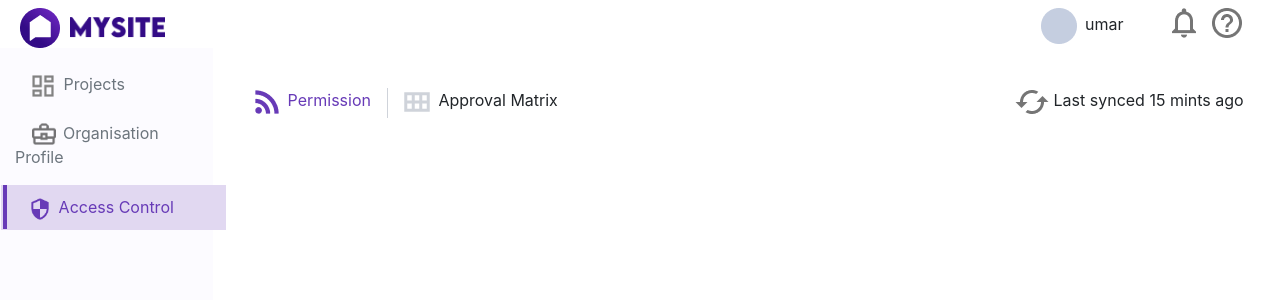
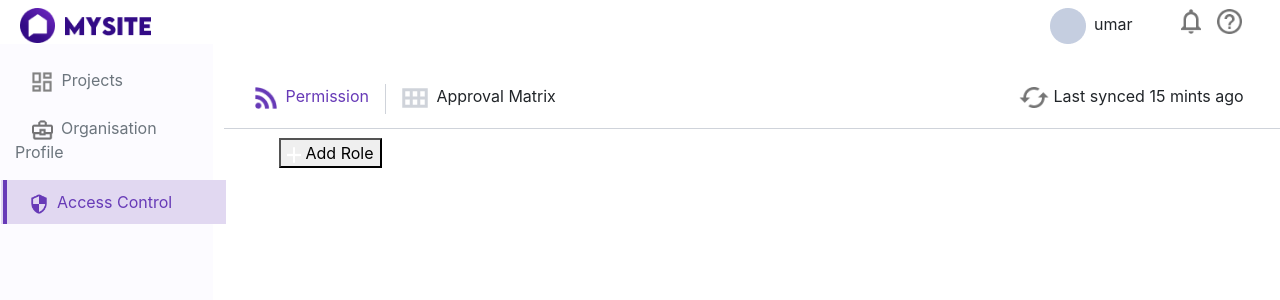
Before and after one commit to mdumar112233/mysite-dashboard-assigment, a React (Create React App) app: page / in a window 1280 px wide. Shown: the top 300 px of the page. Built offline with nearby package versions, Linux system fonts and the light colour scheme.

Commit message:
update features

```diff
--- a/src/Components/MySite1/MySite.css
+++ b/src/Components/MySite1/MySite.css
@@ -1,4 +1,22 @@
 .mySite1-container{
     position: absolute;
     margin-top: 40px;
+    width: 1110px;
 }
+.under-border{
+    height: 1px;
+    width: 83.5%;
+    background-color: #CFD3DA;
+    top: 8rem;
+    left: 14rem;
+    position: absolute;
+}
+.permission img{
+    height: 22px;
+}
+.approval img{
+    height: 20px;
+}
+.synced img{
+    height: 21px;
+}
--- a/src/Components/MySite1/MySite.js
+++ b/src/Components/MySite1/MySite.js
@@ -1,35 +1,23 @@
 import React from 'react';
-import Navbar from '../Share/Navbar/Navbar';
 import Sidebar from '../Share/Sidebar/Sidebar';
-import permission from '../../Images/rss_feed_24px.png';
-import view from '../../Images/view_module_24px.png';
-import reload from '../../Images/sync_24px.png';
-import line from '../../Images/Line 40.png';
+import Features from '../Share/Sidebar/Features/Features';
+import plus from '../../Images/add_24px.png';
+import edit from '../../Images/edit_24px.png';
+import remove from '../../Images/delete_24px.png';
 import './MySite.css';
 
 const MySite = () => {
     return (
-            <div>
+            <section>
                 <Sidebar></Sidebar>
                 <div className="col-md-10 mySite1-container" style={{marginLeft: '15rem'}}>
-                    <div className="features d-flex justify-content-between">
-                        <div className="user-status d-flex">
-                            <div className="permission" role="button">
-                                <img src={permission} alt="permisstion" /> <span style={{color: '#673AB7'}} className='ml-1'> Permission</span>
-                            </div>
-                            <div className="line ml-3">
-                                <img src={line} alt="line" />
-                            </div>
-                            <div className="approval ml-3" role="button">
-                                <img src={view} alt="view" /> <span className='ml-1'>Approval Matrix</span>
-                            </div>
-                        </div>
-                        <div className='mr-5'>
-                            <img role="button" src={reload} alt="reload" /> <span> Last synced 15 mints ago</span>
-                        </div>
+                    <Features></Features>
+                    <div className='add-delete mt-4 ml-4'>
+                        <button><img src={plus} alt="" /> Add Role</button>
                     </div>
                 </div>
-            </div>
+                <div className='under-border'></div>
+            </section>
     );
 };
 
--- a/src/Components/Share/Navbar/Navbar.css
+++ b/src/Components/Share/Navbar/Navbar.css
@@ -3,11 +3,17 @@
     width: 97%;
 }
 .logo img {
-    height: 40px;
+    height: 35px;
     margin-left: 20px;
 }
 .title img{
-    height: 21px;
+    height: 19px;
     margin-left: 10px;
     margin-top: 9px;
 }
+.notification img{
+    height: 25px;
+}
+.ask-help img{
+    height: 25px;
+}
--- /dev/null
+++ b/src/Components/Share/Sidebar/Features/Features.js
@@ -0,0 +1,30 @@
+import React from 'react';
+import permission from '../../../../Images/rss_feed_24px.png';
+import view from '../../../../Images/view_module_24px.png';
+import reload from '../../../../Images/sync_24px.png';
+import line from '../../../../Images/Line 40.png';
+
+const Features = () => {
+    return (
+        <div>
+            <div className="features d-flex justify-content-between" >
+                 <div className="user-status d-flex">
+                    <div className="permission" role="button">
+                        <img src={permission} alt="permisstion" /> <span style={{color: '#673AB7'}} className='ml-1'> Permission</span>
+                    </div>
+                    <div className="line ml-3">
+                        <img src={line} alt="line" />
+                    </div>
+                    <div className="approval ml-3" role="button">
+                        <img src={view} alt="view" /> <span className='ml-1'>Approval Matrix</span>
+                    </div>
+                </div>
+                <div className='mr-5 synced'>
+                    <img role="button" src={reload} alt="reload" /><span> Last synced 15 mints ago</span>
+                </div>
+            </div>
+        </div>
+    );
+};
+
+export default Features;
--- a/src/Components/Share/Sidebar/Sidebar.css
+++ b/src/Components/Share/Sidebar/Sidebar.css
@@ -5,12 +5,12 @@
     position: absolute;
 }
 .project img{
-    height: 22px;
+    height: 20px;
     margin-left: 17px;
     margin-right: 5px;
 }
 .profile img{
-    height: 22px;
+    height: 20px;
     margin-left: 17px;
     margin-right: 3px;
 }
@@ -27,6 +27,6 @@
     padding: 12px;
 }
 .control img{
-    height: 22px;
+    height: 20px;
     margin-right: 5px;
 }
```
